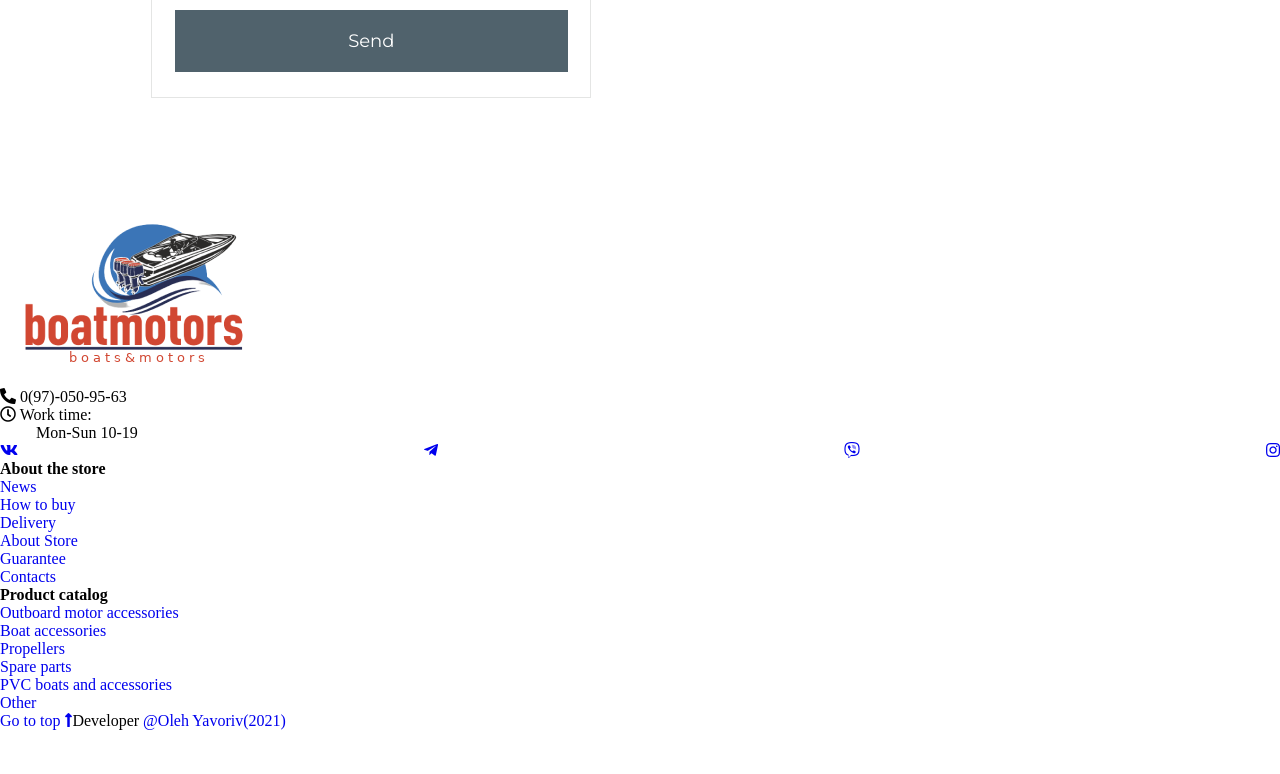
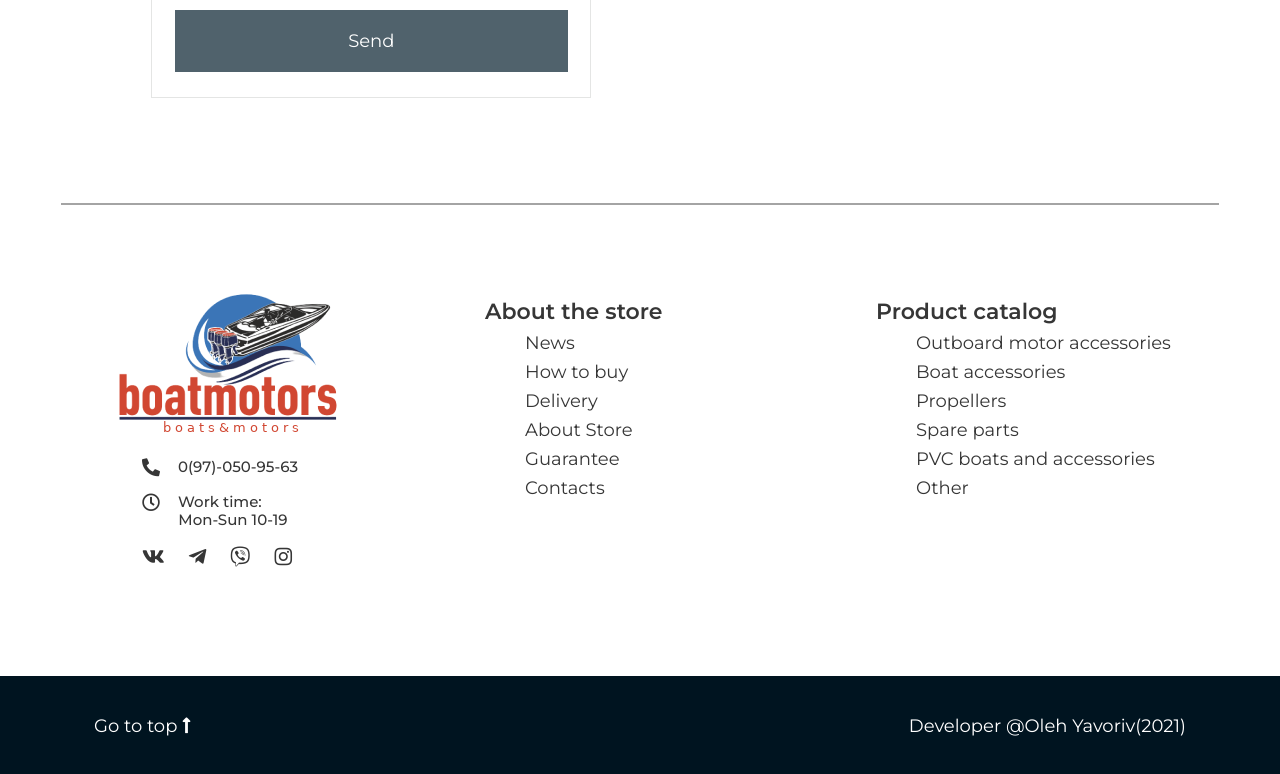
Before and after one commit to OlehYavoriv/MotorsBoat-project, a plain HTML site: page index.html in a window 1280 px wide. Shown: the part 4657-5431 px from the top of the page. Before the commit the page ends 5387 px from the top, so only its background shows below. Drawn offline with nearby package versions, Linux system fonts and the light colour scheme.

Commit message:
Changed styles

```diff
--- a/css/style.css
+++ b/css/style.css
@@ -916,4 +916,140 @@ a {
   position: relative;
   top: 50px;
 }
+
+.horizontal__line {
+  max-width: 1157.5px;
+  height: 0px;
+  display: block;
+  margin: 0 auto;
+  border: 1px solid #A4A4A4;
+}
+
+.pre__footer {
+  display: -webkit-box;
+  display: -ms-flexbox;
+  display: flex;
+  max-width: 1122px;
+  padding: 0 15px;
+  margin: 0 auto;
+  -ms-flex-wrap: wrap;
+      flex-wrap: wrap;
+  -webkit-box-pack: justify;
+      -ms-flex-pack: justify;
+          justify-content: space-between;
+  margin-top: 68px;
+  margin-bottom: 110px;
+}
+
+.footer__title {
+  font-weight: 600;
+  font-size: 22px;
+  line-height: 27px;
+  font-family: "Montserrat", sans-serif;
+  color: #363636;
+  margin-bottom: 7px;
+}
+
+.under__footer {
+  width: 100%;
+  height: 100px;
+  background-color: #001420;
+  position: relative;
+}
+
+.to__top,
+.footer_dev {
+  font-size: 18px;
+  line-height: 23px;
+  font-family: "Montserrat", sans-serif;
+  color: #ffffff;
+}
+
+.first__section {
+  width: 276px;
+  height: 100%;
+}
+
+.footer__contact {
+  margin-left: 48px;
+  margin-bottom: 17px;
+  font-weight: 500;
+  font-size: 15px;
+  line-height: 18px;
+  font-family: "Montserrat", sans-serif;
+  color: #363636;
+}
+
+.footer__icon {
+  color: #363636;
+  font-size: 18px;
+  vertical-align: top;
+  margin-right: 14px;
+}
+
+.networks {
+  width: 150px;
+  height: 20px;
+  margin-left: 48px;
+}
+
+.networks a {
+  font-size: 20px;
+  color: #363636;
+}
+
+.second__section {
+  width: 276px;
+  height: 100%;
+  padding-top: 25px;
+}
+
+.second__section p,
+.second__section a {
+  padding-left: 20px;
+  padding-bottom: 7px;
+  font-size: 18px;
+  line-height: 22px;
+  font-family: "Montserrat", sans-serif;
+  color: #363636;
+  font-weight: 400;
+}
+
+.second__section p:hover {
+  text-decoration: underline;
+}
+
+.third__section {
+  width: 310px;
+  height: 100%;
+  padding-top: 25px;
+}
+
+.third__section p,
+.third__section a {
+  padding-left: 20px;
+  padding-bottom: 7px;
+  font-size: 18px;
+  line-height: 22px;
+  font-family: "Montserrat", sans-serif;
+  color: #363636;
+  font-weight: 400;
+}
+
+.third__section p:hover {
+  text-decoration: underline;
+}
+
+.footer__cont {
+  top: 0;
+  right: auto;
+  left: auto;
+  width: 1122px;
+  margin: 0 auto;
+  padding: 0 15px;
+  bottom: 0;
+  -webkit-box-pack: justify;
+      -ms-flex-pack: justify;
+          justify-content: space-between;
+}
 /*# sourceMappingURL=style.css.map */
```
Also changed, not shown: 1 other file.
